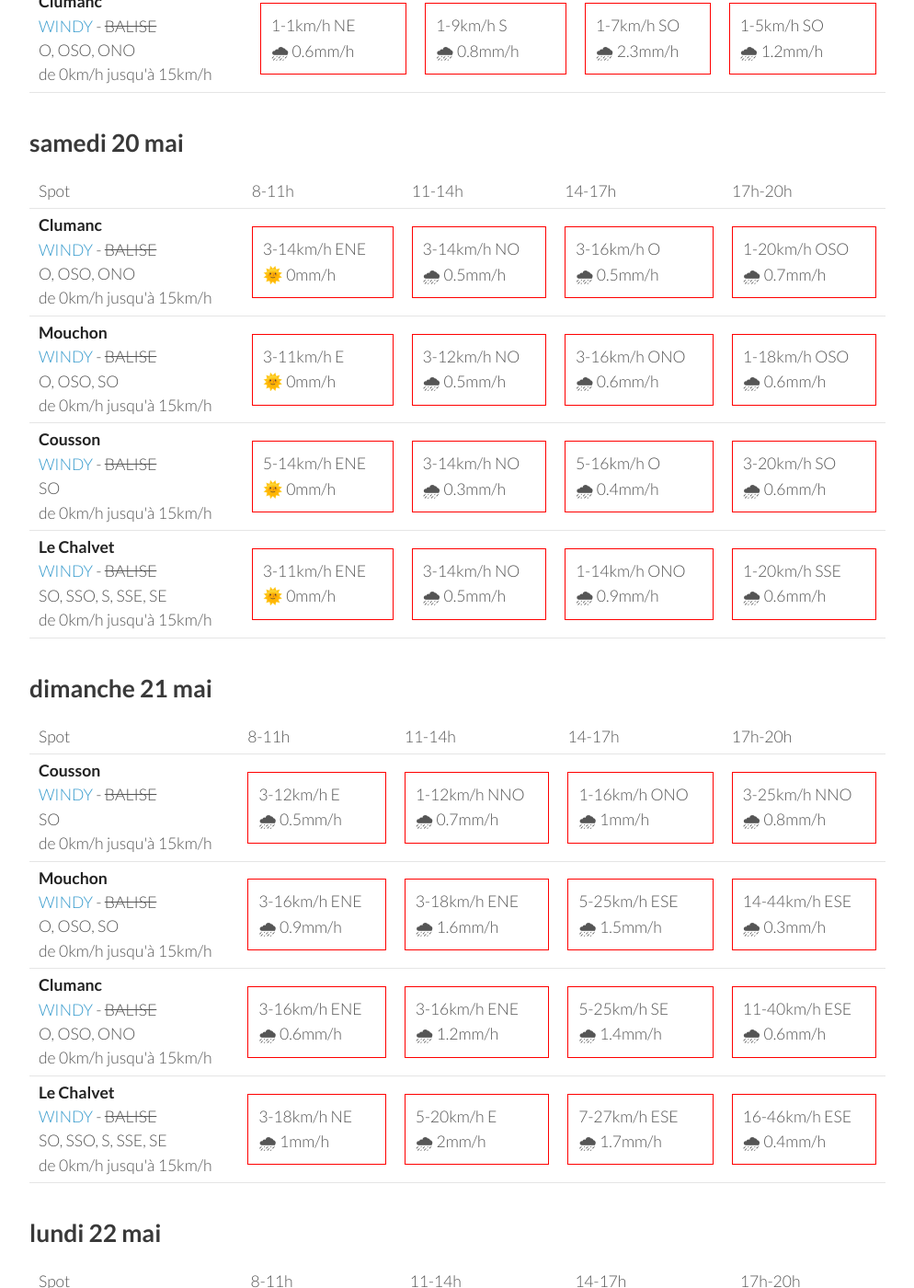
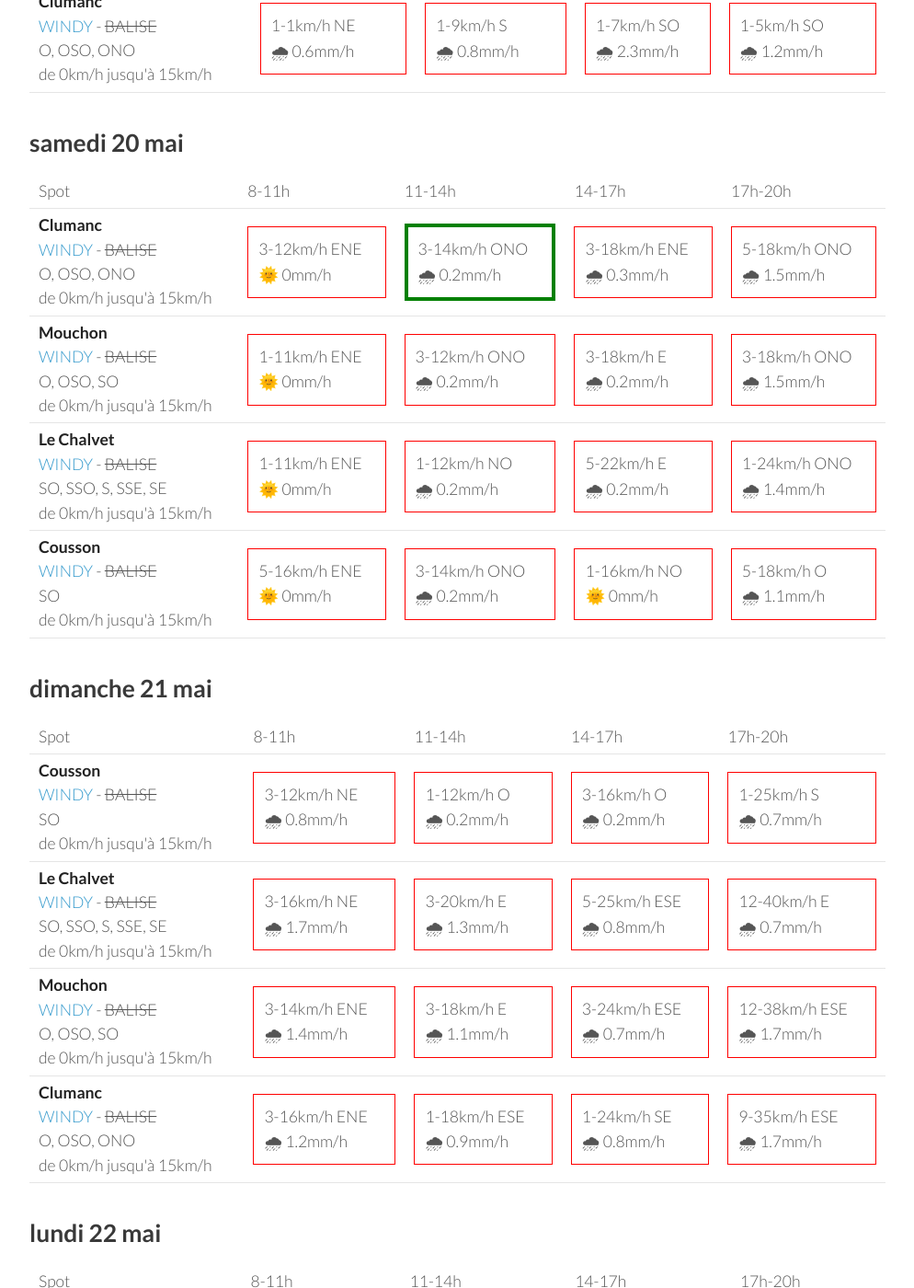
Before and after one commit to parapente-dans-le-nord/parapente-dans-le-nord.github.io, a Jekyll site: the page built from saint_andre.markdown, in a window 1280 px wide and 1400 px high, scrolled down 1325 px. Shown: the whole window at 92% size, without its empty margins (26-1020 px from the left). Built offline with Jekyll 4.4.1, drawn with Linux system fonts in a browser that asks for light colours; some of the changed text lies outside the part shown.

Commit message:
update index.markdown

```diff
--- a/saint_andre.markdown
+++ b/saint_andre.markdown
@@ -132,40 +132,40 @@ page mise à jour le jeudi 18 mai 13:36
 <tr>
         <td><strong>Clumanc</strong><br><a href="https://windy.com/44.027/6.402?43.914,6.403,10,m:eSxaglP">WINDY</a> - <span class="no-balise"> BALISE </span><br> <span class="vent-favorable">O, OSO, ONO</span><br><span class="force-vent">de 0km/h jusqu'à 15km/h</span> </td>
 
-            <td><div class="not-flyable"><p>3-14km/h ENE</p><p>🌞 0mm/h</p></div></td>
-            <td><div class="not-flyable"><p>3-14km/h NO</p><p>🌧 0.5mm/h</p></div></td>
-            <td><div class="not-flyable"><p>3-16km/h O</p><p>🌧 0.5mm/h</p></div></td>
-            <td><div class="not-flyable"><p>1-20km/h OSO</p><p>🌧 0.7mm/h</p></div></td>
+            <td><div class="not-flyable"><p>3-12km/h ENE</p><p>🌞 0mm/h</p></div></td>
+            <td><div class="flyable"><p>3-14km/h ONO</p><p>🌧 0.2mm/h</p></div></td>
+            <td><div class="not-flyable"><p>3-18km/h ENE</p><p>🌧 0.3mm/h</p></div></td>
+            <td><div class="not-flyable"><p>5-18km/h ONO</p><p>🌧 1.5mm/h</p></div></td>
 
 
     </tr>
 <tr>
         <td><strong>Mouchon</strong><br><a href="https://windy.com/43.992/6.424?43.878,6.425,10,m:eSuaglR">WINDY</a> - <span class="no-balise"> BALISE </span><br> <span class="vent-favorable">O, OSO, SO</span><br><span class="force-vent">de 0km/h jusqu'à 15km/h</span> </td>
 
-            <td><div class="not-flyable"><p>3-11km/h E</p><p>🌞 0mm/h</p></div></td>
-            <td><div class="not-flyable"><p>3-12km/h NO</p><p>🌧 0.5mm/h</p></div></td>
-            <td><div class="not-flyable"><p>3-16km/h ONO</p><p>🌧 0.6mm/h</p></div></td>
-            <td><div class="not-flyable"><p>1-18km/h OSO</p><p>🌧 0.6mm/h</p></div></td>
+            <td><div class="not-flyable"><p>1-11km/h ENE</p><p>🌞 0mm/h</p></div></td>
+            <td><div class="not-flyable"><p>3-12km/h ONO</p><p>🌧 0.2mm/h</p></div></td>
+            <td><div class="not-flyable"><p>3-18km/h E</p><p>🌧 0.2mm/h</p></div></td>
+            <td><div class="not-flyable"><p>3-18km/h ONO</p><p>🌧 1.5mm/h</p></div></td>
+
+
+    </tr>
+<tr>
+        <td><strong>Le Chalvet</strong><br><a href="https://windy.com/43.979/6.480?43.866,6.480,10,m:eSsaglX">WINDY</a> - <span class="no-balise"> BALISE </span><br> <span class="vent-favorable">SO, SSO, S, SSE, SE</span><br><span class="force-vent">de 0km/h jusqu'à 15km/h</span> </td>
+
+            <td><div class="not-flyable"><p>1-11km/h ENE</p><p>🌞 0mm/h</p></div></td>
+            <td><div class="not-flyable"><p>1-12km/h NO</p><p>🌧 0.2mm/h</p></div></td>
+            <td><div class="not-flyable"><p>5-22km/h E</p><p>🌧 0.2mm/h</p></div></td>
+            <td><div class="not-flyable"><p>1-24km/h ONO</p><p>🌧 1.4mm/h</p></div></td>
 
 
     </tr>
 <tr>
         <td><strong>Cousson</strong><br><a href="https://windy.com/44.054/6.240?43.940,6.241,10,m:eSAaglz">WINDY</a> - <span class="no-balise"> BALISE </span><br> <span class="vent-favorable">SO</span><br><span class="force-vent">de 0km/h jusqu'à 15km/h</span> </td>
 
-            <td><div class="not-flyable"><p>5-14km/h ENE</p><p>🌞 0mm/h</p></div></td>
-            <td><div class="not-flyable"><p>3-14km/h NO</p><p>🌧 0.3mm/h</p></div></td>
-            <td><div class="not-flyable"><p>5-16km/h O</p><p>🌧 0.4mm/h</p></div></td>
-            <td><div class="not-flyable"><p>3-20km/h SO</p><p>🌧 0.6mm/h</p></div></td>
-
-
-    </tr>
-<tr>
-        <td><strong>Le Chalvet</strong><br><a href="https://windy.com/43.979/6.480?43.866,6.480,10,m:eSsaglX">WINDY</a> - <span class="no-balise"> BALISE </span><br> <span class="vent-favorable">SO, SSO, S, SSE, SE</span><br><span class="force-vent">de 0km/h jusqu'à 15km/h</span> </td>
-
-            <td><div class="not-flyable"><p>3-11km/h ENE</p><p>🌞 0mm/h</p></div></td>
-            <td><div class="not-flyable"><p>3-14km/h NO</p><p>🌧 0.5mm/h</p></div></td>
-            <td><div class="not-flyable"><p>1-14km/h ONO</p><p>🌧 0.9mm/h</p></div></td>
-            <td><div class="not-flyable"><p>1-20km/h SSE</p><p>🌧 0.6mm/h</p></div></td>
+            <td><div class="not-flyable"><p>5-16km/h ENE</p><p>🌞 0mm/h</p></div></td>
+            <td><div class="not-flyable"><p>3-14km/h ONO</p><p>🌧 0.2mm/h</p></div></td>
+            <td><div class="not-flyable"><p>1-16km/h NO</p><p>🌞 0mm/h</p></div></td>
+            <td><div class="not-flyable"><p>5-18km/h O</p><p>🌧 1.1mm/h</p></div></td>
 
 
     </tr>
@@ -188,40 +188,40 @@ page mise à jour le jeudi 18 mai 13:36
 <tr>
         <td><strong>Cousson</strong><br><a href="https://windy.com/44.054/6.240?43.940,6.241,10,m:eSAaglz">WINDY</a> - <span class="no-balise"> BALISE </span><br> <span class="vent-favorable">SO</span><br><span class="force-vent">de 0km/h jusqu'à 15km/h</span> </td>
 
-            <td><div class="not-flyable"><p>3-12km/h E</p><p>🌧 0.5mm/h</p></div></td>
-            <td><div class="not-flyable"><p>1-12km/h NNO</p><p>🌧 0.7mm/h</p></div></td>
-            <td><div class="not-flyable"><p>1-16km/h ONO</p><p>🌧 1mm/h</p></div></td>
-            <td><div class="not-flyable"><p>3-25km/h NNO</p><p>🌧 0.8mm/h</p></div></td>
+            <td><div class="not-flyable"><p>3-12km/h NE</p><p>🌧 0.8mm/h</p></div></td>
+            <td><div class="not-flyable"><p>1-12km/h O</p><p>🌧 0.2mm/h</p></div></td>
+            <td><div class="not-flyable"><p>3-16km/h O</p><p>🌧 0.2mm/h</p></div></td>
+            <td><div class="not-flyable"><p>1-25km/h S</p><p>🌧 0.7mm/h</p></div></td>
+
+
+    </tr>
+<tr>
+        <td><strong>Le Chalvet</strong><br><a href="https://windy.com/43.979/6.480?43.866,6.480,10,m:eSsaglX">WINDY</a> - <span class="no-balise"> BALISE </span><br> <span class="vent-favorable">SO, SSO, S, SSE, SE</span><br><span class="force-vent">de 0km/h jusqu'à 15km/h</span> </td>
+
+            <td><div class="not-flyable"><p>3-16km/h NE</p><p>🌧 1.7mm/h</p></div></td>
+            <td><div class="not-flyable"><p>3-20km/h E</p><p>🌧 1.3mm/h</p></div></td>
+            <td><div class="not-flyable"><p>5-25km/h ESE</p><p>🌧 0.8mm/h</p></div></td>
+            <td><div class="not-flyable"><p>12-40km/h E</p><p>🌧 0.7mm/h</p></div></td>
 
 
     </tr>
 <tr>
         <td><strong>Mouchon</strong><br><a href="https://windy.com/43.992/6.424?43.878,6.425,10,m:eSuaglR">WINDY</a> - <span class="no-balise"> BALISE </span><br> <span class="vent-favorable">O, OSO, SO</span><br><span class="force-vent">de 0km/h jusqu'à 15km/h</span> </td>
 
-            <td><div class="not-flyable"><p>3-16km/h ENE</p><p>🌧 0.9mm/h</p></div></td>
-            <td><div class="not-flyable"><p>3-18km/h ENE</p><p>🌧 1.6mm/h</p></div></td>
-            <td><div class="not-flyable"><p>5-25km/h ESE</p><p>🌧 1.5mm/h</p></div></td>
-            <td><div class="not-flyable"><p>14-44km/h ESE</p><p>🌧 0.3mm/h</p></div></td>
+            <td><div class="not-flyable"><p>3-14km/h ENE</p><p>🌧 1.4mm/h</p></div></td>
+            <td><div class="not-flyable"><p>3-18km/h E</p><p>🌧 1.1mm/h</p></div></td>
+            <td><div class="not-flyable"><p>3-24km/h ESE</p><p>🌧 0.7mm/h</p></div></td>
+            <td><div class="not-flyable"><p>12-38km/h ESE</p><p>🌧 1.7mm/h</p></div></td>
 
 
     </tr>
 <tr>
         <td><strong>Clumanc</strong><br><a href="https://windy.com/44.027/6.402?43.914,6.403,10,m:eSxaglP">WINDY</a> - <span class="no-balise"> BALISE </span><br> <span class="vent-favorable">O, OSO, ONO</span><br><span class="force-vent">de 0km/h jusqu'à 15km/h</span> </td>
 
-            <td><div class="not-flyable"><p>3-16km/h ENE</p><p>🌧 0.6mm/h</p></div></td>
             <td><div class="not-flyable"><p>3-16km/h ENE</p><p>🌧 1.2mm/h</p></div></td>
-            <td><div class="not-flyable"><p>5-25km/h SE</p><p>🌧 1.4mm/h</p></div></td>
-            <td><div class="not-flyable"><p>11-40km/h ESE</p><p>🌧 0.6mm/h</p></div></td>
-
-
-    </tr>
-<tr>
-        <td><strong>Le Chalvet</strong><br><a href="https://windy.com/43.979/6.480?43.866,6.480,10,m:eSsaglX">WINDY</a> - <span class="no-balise"> BALISE </span><br> <span class="vent-favorable">SO, SSO, S, SSE, SE</span><br><span class="force-vent">de 0km/h jusqu'à 15km/h</span> </td>
-
-            <td><div class="not-flyable"><p>3-18km/h NE</p><p>🌧 1mm/h</p></div></td>
-            <td><div class="not-flyable"><p>5-20km/h E</p><p>🌧 2mm/h</p></div></td>
-            <td><div class="not-flyable"><p>7-27km/h ESE</p><p>🌧 1.7mm/h</p></div></td>
-            <td><div class="not-flyable"><p>16-46km/h ESE</p><p>🌧 0.4mm/h</p></div></td>
+            <td><div class="not-flyable"><p>1-18km/h ESE</p><p>🌧 0.9mm/h</p></div></td>
+            <td><div class="not-flyable"><p>1-24km/h SE</p><p>🌧 0.8mm/h</p></div></td>
+            <td><div class="not-flyable"><p>9-35km/h ESE</p><p>🌧 1.7mm/h</p></div></td>
 
 
     </tr>
```
Also changed, not shown: other parts of saint_andre.markdown (+1 -1 lines).
